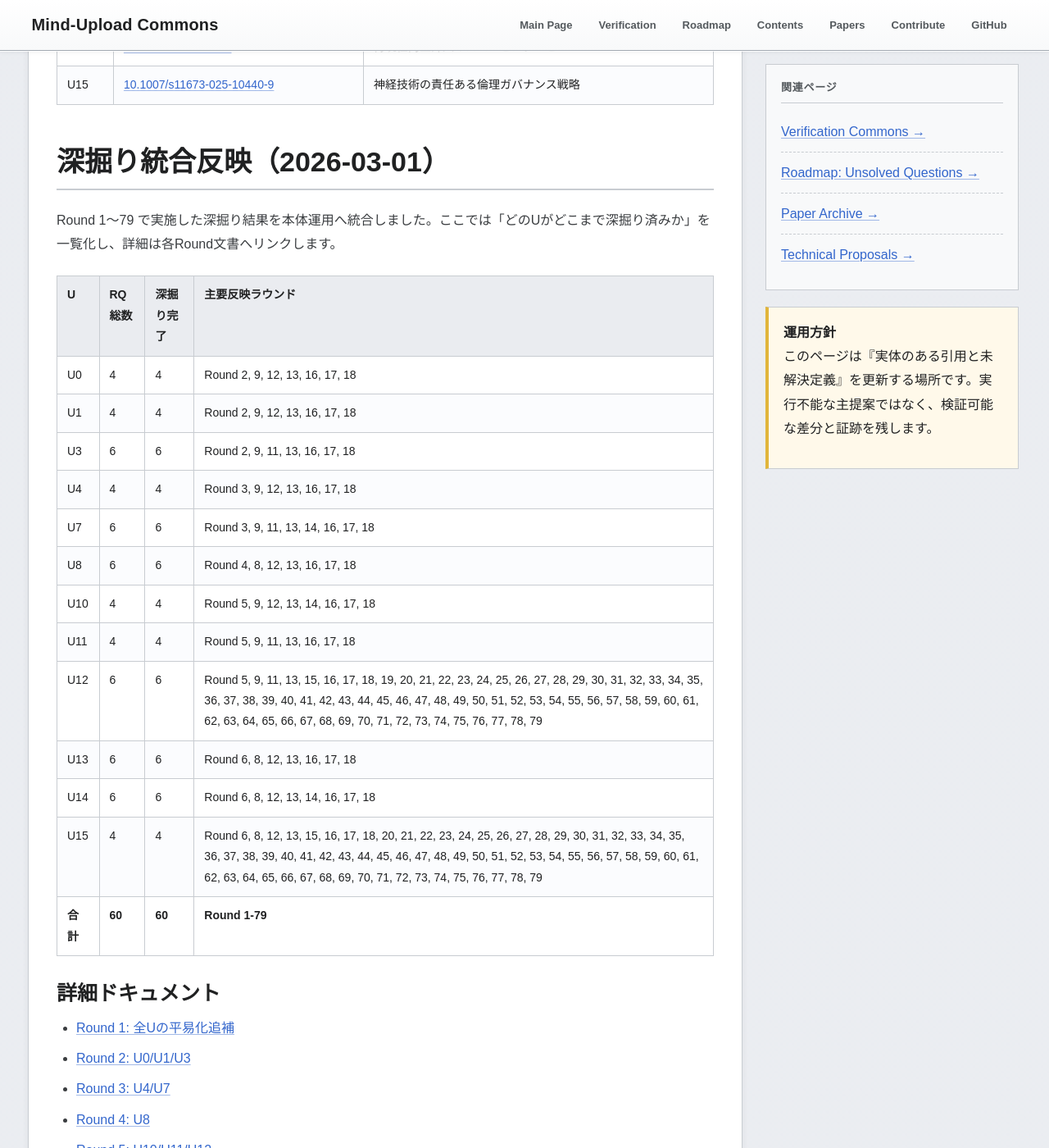
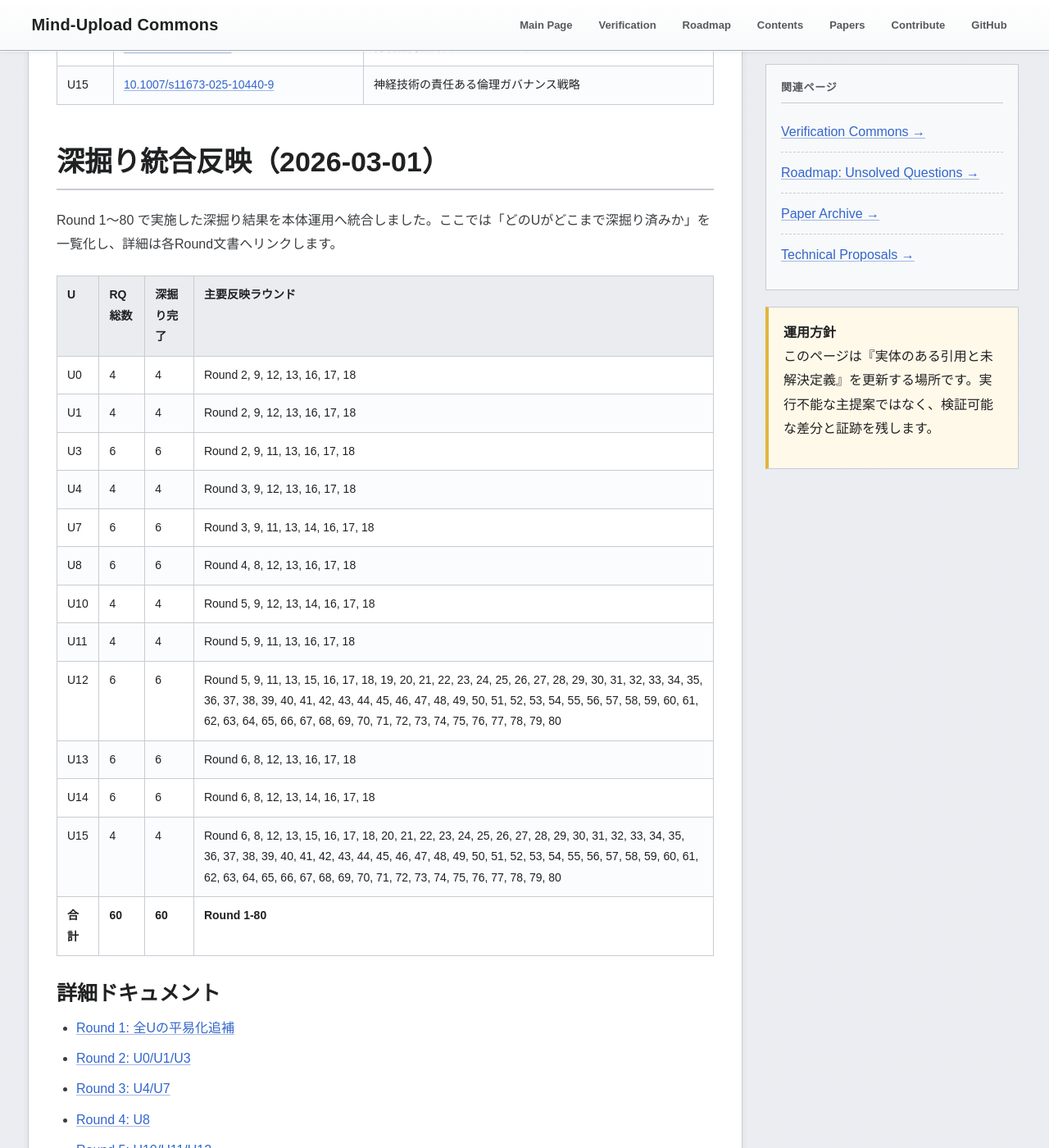
Before and after one commit to yasufumi-nakata/eegflow, a Jekyll site: the page built from research_harvest_50.md, in a window 1280 px wide and 1400 px high, scrolled down 6243 px. Shown: the whole window at 82% size. Built offline with Jekyll 4.4.1, drawn with Linux system fonts in a browser that asks for light colours; some of the changed text lies outside the part shown.

Commit message:
Add Round 80 reconnect feedback ledger and resync recheck gate

```diff
--- a/research_harvest_50.md
+++ b/research_harvest_50.md
@@ -156,7 +156,7 @@
 <section class="section" id="deepening-integration-20260301">
 <h2 class="section-title">深掘り統合反映（2026-03-01）</h2>
 <p>
-Round 1〜79 で実施した深掘り結果を本体運用へ統合しました。ここでは「どのUがどこまで深掘り済みか」を一覧化し、詳細は各Round文書へリンクします。
+Round 1〜80 で実施した深掘り結果を本体運用へ統合しました。ここでは「どのUがどこまで深掘り済みか」を一覧化し、詳細は各Round文書へリンクします。
 </p>
 <table class="data-table">
 <thead><tr><th>U</th><th>RQ総数</th><th>深掘り完了</th><th>主要反映ラウンド</th></tr></thead><tbody>
@@ -168,11 +168,11 @@
 <tr><td>U8</td><td>6</td><td>6</td><td>Round 4, 8, 12, 13, 16, 17, 18</td></tr>
 <tr><td>U10</td><td>4</td><td>4</td><td>Round 5, 9, 12, 13, 14, 16, 17, 18</td></tr>
 <tr><td>U11</td><td>4</td><td>4</td><td>Round 5, 9, 11, 13, 16, 17, 18</td></tr>
-<tr><td>U12</td><td>6</td><td>6</td><td>Round 5, 9, 11, 13, 15, 16, 17, 18, 19, 20, 21, 22, 23, 24, 25, 26, 27, 28, 29, 30, 31, 32, 33, 34, 35, 36, 37, 38, 39, 40, 41, 42, 43, 44, 45, 46, 47, 48, 49, 50, 51, 52, 53, 54, 55, 56, 57, 58, 59, 60, 61, 62, 63, 64, 65, 66, 67, 68, 69, 70, 71, 72, 73, 74, 75, 76, 77, 78, 79</td></tr>
+<tr><td>U12</td><td>6</td><td>6</td><td>Round 5, 9, 11, 13, 15, 16, 17, 18, 19, 20, 21, 22, 23, 24, 25, 26, 27, 28, 29, 30, 31, 32, 33, 34, 35, 36, 37, 38, 39, 40, 41, 42, 43, 44, 45, 46, 47, 48, 49, 50, 51, 52, 53, 54, 55, 56, 57, 58, 59, 60, 61, 62, 63, 64, 65, 66, 67, 68, 69, 70, 71, 72, 73, 74, 75, 76, 77, 78, 79, 80</td></tr>
 <tr><td>U13</td><td>6</td><td>6</td><td>Round 6, 8, 12, 13, 16, 17, 18</td></tr>
 <tr><td>U14</td><td>6</td><td>6</td><td>Round 6, 8, 12, 13, 14, 16, 17, 18</td></tr>
-<tr><td>U15</td><td>4</td><td>4</td><td>Round 6, 8, 12, 13, 15, 16, 17, 18, 20, 21, 22, 23, 24, 25, 26, 27, 28, 29, 30, 31, 32, 33, 34, 35, 36, 37, 38, 39, 40, 41, 42, 43, 44, 45, 46, 47, 48, 49, 50, 51, 52, 53, 54, 55, 56, 57, 58, 59, 60, 61, 62, 63, 64, 65, 66, 67, 68, 69, 70, 71, 72, 73, 74, 75, 76, 77, 78, 79</td></tr>
-<tr><td><strong>合計</strong></td><td><strong>60</strong></td><td><strong>60</strong></td><td><strong>Round 1-79</strong></td></tr>
+<tr><td>U15</td><td>4</td><td>4</td><td>Round 6, 8, 12, 13, 15, 16, 17, 18, 20, 21, 22, 23, 24, 25, 26, 27, 28, 29, 30, 31, 32, 33, 34, 35, 36, 37, 38, 39, 40, 41, 42, 43, 44, 45, 46, 47, 48, 49, 50, 51, 52, 53, 54, 55, 56, 57, 58, 59, 60, 61, 62, 63, 64, 65, 66, 67, 68, 69, 70, 71, 72, 73, 74, 75, 76, 77, 78, 79, 80</td></tr>
+<tr><td><strong>合計</strong></td><td><strong>60</strong></td><td><strong>60</strong></td><td><strong>Round 1-80</strong></td></tr>
 </tbody></table>
 
 <h3>詳細ドキュメント</h3>
@@ -256,6 +256,7 @@
 <li><a href="research_deepening_round77_2026-03-01.html">Round 77: 監視再起動台帳と再接続再開ゲート固定</a></li>
 <li><a href="research_deepening_round78_2026-03-01.html">Round 78: 再開反映台帳と監視再連結ゲート固定</a></li>
 <li><a href="research_deepening_round79_2026-03-01.html">Round 79: 再連結更新台帳と監視再同期再開ゲート固定</a></li>
+<li><a href="research_deepening_round80_2026-03-01.html">Round 80: 再接続フィードバック台帳と監視再同期再点検ゲート固定</a></li>
 </ul>
 
 <h3>整合性監査（証跡）</h3>
@@ -729,6 +730,12 @@
 Round 79 の再連結更新台帳と監視再同期再開ゲート固定は
 <a href="automation/rq_regulation_reentry_relink_update_ledger_round79_2026-03-01.csv" target="_blank">rq_regulation_reentry_relink_update_ledger_round79_2026-03-01.csv</a>（問い別再連結更新台帳）と
 <a href="automation/rq_regulation_reentry_watch_resync_resume_gate_round79_2026-03-01.csv" target="_blank">rq_regulation_reentry_watch_resync_resume_gate_round79_2026-03-01.csv</a>（問い別監視再同期再開ゲート）
+に記録しています。
+</p>
+<p class="small">
+Round 80 の再接続フィードバック台帳と監視再同期再点検ゲート固定は
+<a href="automation/rq_regulation_reentry_reconnect_feedback_ledger_round80_2026-03-01.csv" target="_blank">rq_regulation_reentry_reconnect_feedback_ledger_round80_2026-03-01.csv</a>（問い別再接続フィードバック台帳）と
+<a href="automation/rq_regulation_reentry_watch_resync_recheck_gate_round80_2026-03-01.csv" target="_blank">rq_regulation_reentry_watch_resync_recheck_gate_round80_2026-03-01.csv</a>（問い別監視再同期再点検ゲート）
 に記録しています。
 </p>
 </section>
```
Also changed, not shown: automation/rq_regulation_reentry_reconnect_feedback_ledger_round80_2026-03-01.csv (added, +11 -0 lines), automation/rq_regulation_reentry_watch_resync_recheck_gate_round80_2026-03-01.csv (added, +11 -0 lines), research_deepening_continue_guide_2026-03-01.md (+6 -2 lines), research_deepening_round80_2026-03-01.md (added, +64 -0 lines).
